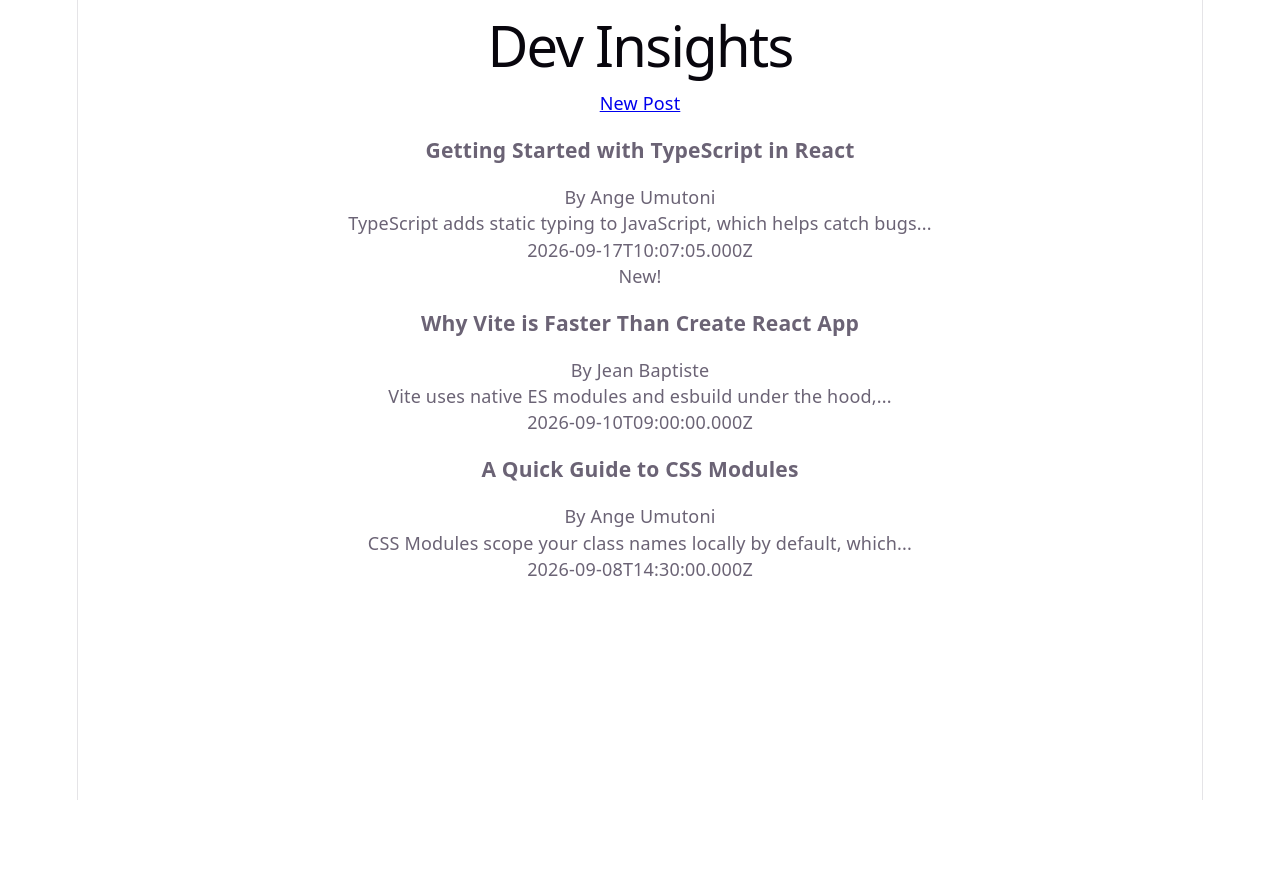
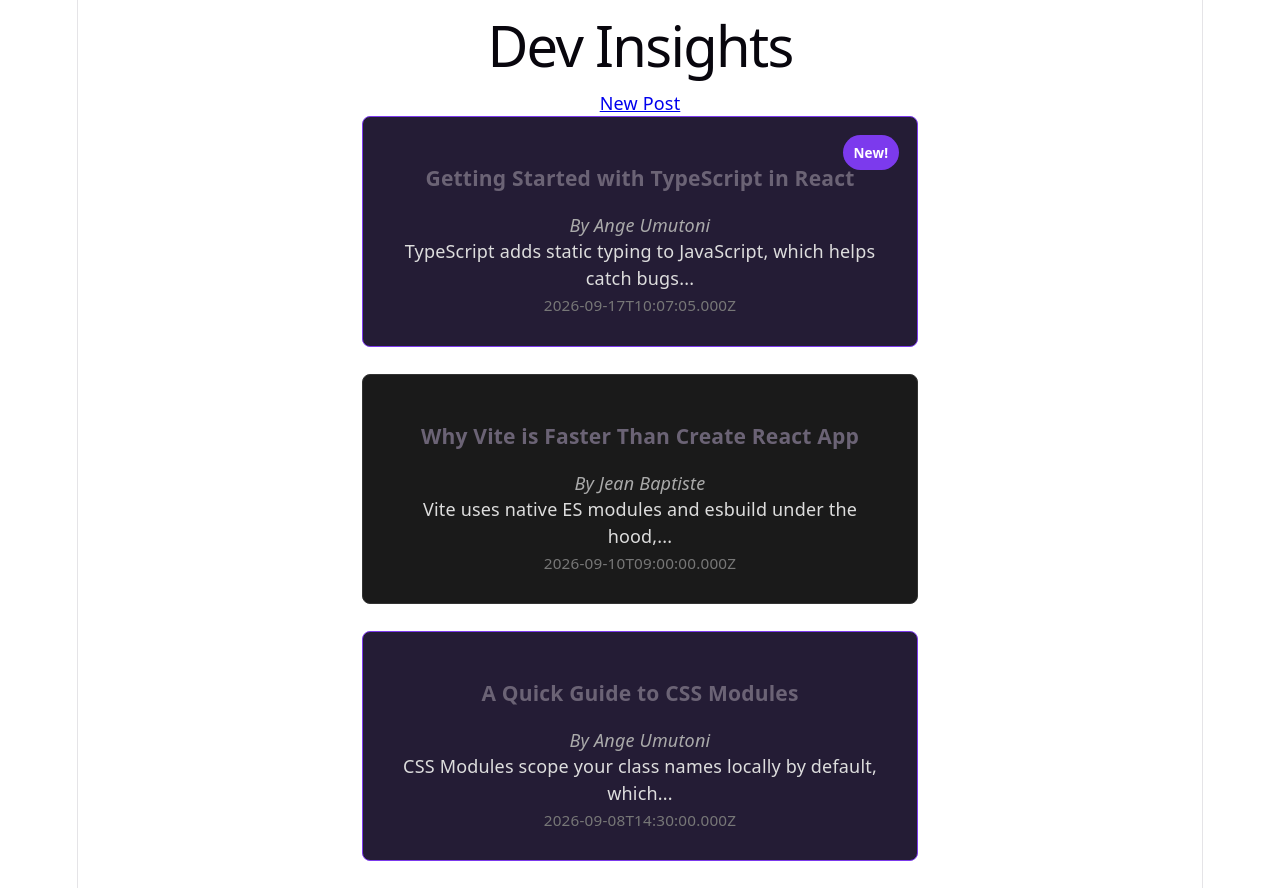
Before and after one commit to angeumutoni/formative1-mini_blog_project, a React (Vite) app in the folder mini-blog/: page / in a window 1280 px wide. Before the commit the page ends 800 px from the top, so only its background shows below. Built offline with nearby package versions, Linux system fonts and the light colour scheme.

Commit message:
Adding CSS Module styling with author highlight and New badge for Post component

```diff
--- a/mini-blog/src/components/Post.tsx
+++ b/mini-blog/src/components/Post.tsx
@@ -1,5 +1,5 @@
 import type { Post as PostType } from '../types/Post';
-import '../styles/Post.module.css';
+import styles from '../styles/Post.module.css';
 
 interface PostProps {
   post: PostType;
@@ -11,13 +11,15 @@ function Post({ post }: PostProps) {
   const isNew =
     new Date().getTime() - new Date(post.datePosted).getTime() < 24 * 60 * 60 * 1000;
 
+  const isHighlighted = post.author === 'Ange Umutoni';
+
   return (
-    <div className="post">
+    <div className={`${styles.post} ${isHighlighted ? styles.highlightAuthor : ''}`}>
       <h3>{post.title}</h3>
-      <p className="post-author">By {post.author}</p>
-      <p className="post-preview">{preview}</p>
-      <p className="post-date">{post.datePosted}</p>
-      {isNew && <span className="badge-new">New!</span>}
+      <p className={styles.postAuthor}>By {post.author}</p>
+      <p className={styles.postPreview}>{preview}</p>
+      <p className={styles.postDate}>{post.datePosted}</p>
+      {isNew && <span className={styles.badgeNew}>New!</span>}
     </div>
   );
 }
--- a/mini-blog/src/styles/Post.module.css
+++ b/mini-blog/src/styles/Post.module.css
@@ -0,0 +1,43 @@
+.post {
+    border: 1px solid #333;
+    border-radius: 8px;
+    padding: 1.5rem;
+    margin-bottom: 1.5rem;
+    background-color: #1a1a1a;
+    max-width: 500px;
+    margin-left: auto;
+    margin-right: auto;
+    position: relative;
+  }
+
+  .postAuthor {
+    font-style: italic;
+    color: #aaa;
+  }
+
+  .postPreview {
+    color: #ddd;
+    line-height: 1.5;
+  }
+
+  .postDate {
+    font-size: 0.85rem;
+    color: #777;
+  }
+
+  .badgeNew {
+    position: absolute;
+    top: 1rem;
+    right: 1rem;
+    background-color: #7c3aed;
+    color: white;
+    font-size: 0.75rem;
+    font-weight: bold;
+    padding: 0.25rem 0.6rem;
+    border-radius: 999px;
+  }
+
+  .highlightAuthor {
+    border-color: #7c3aed;
+    background-color: #241c35;
+  }
```
